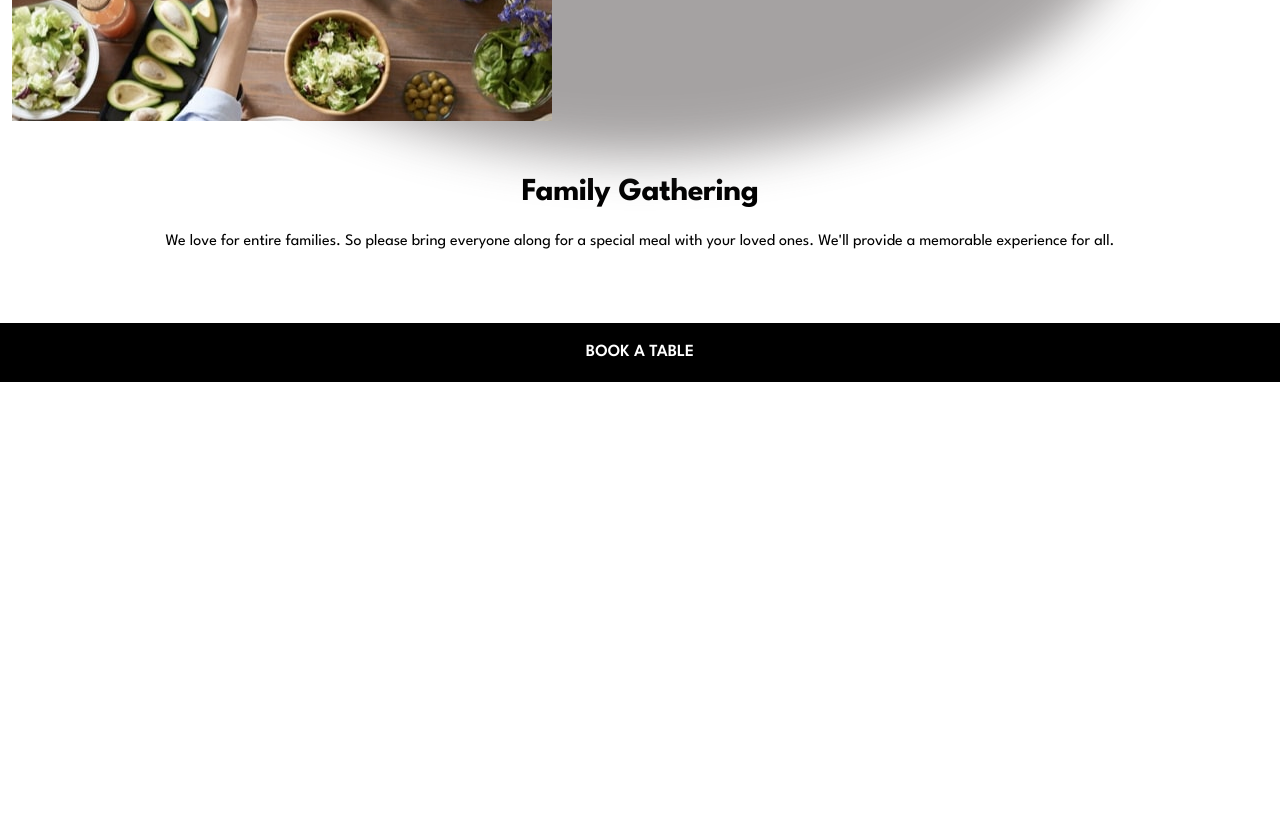
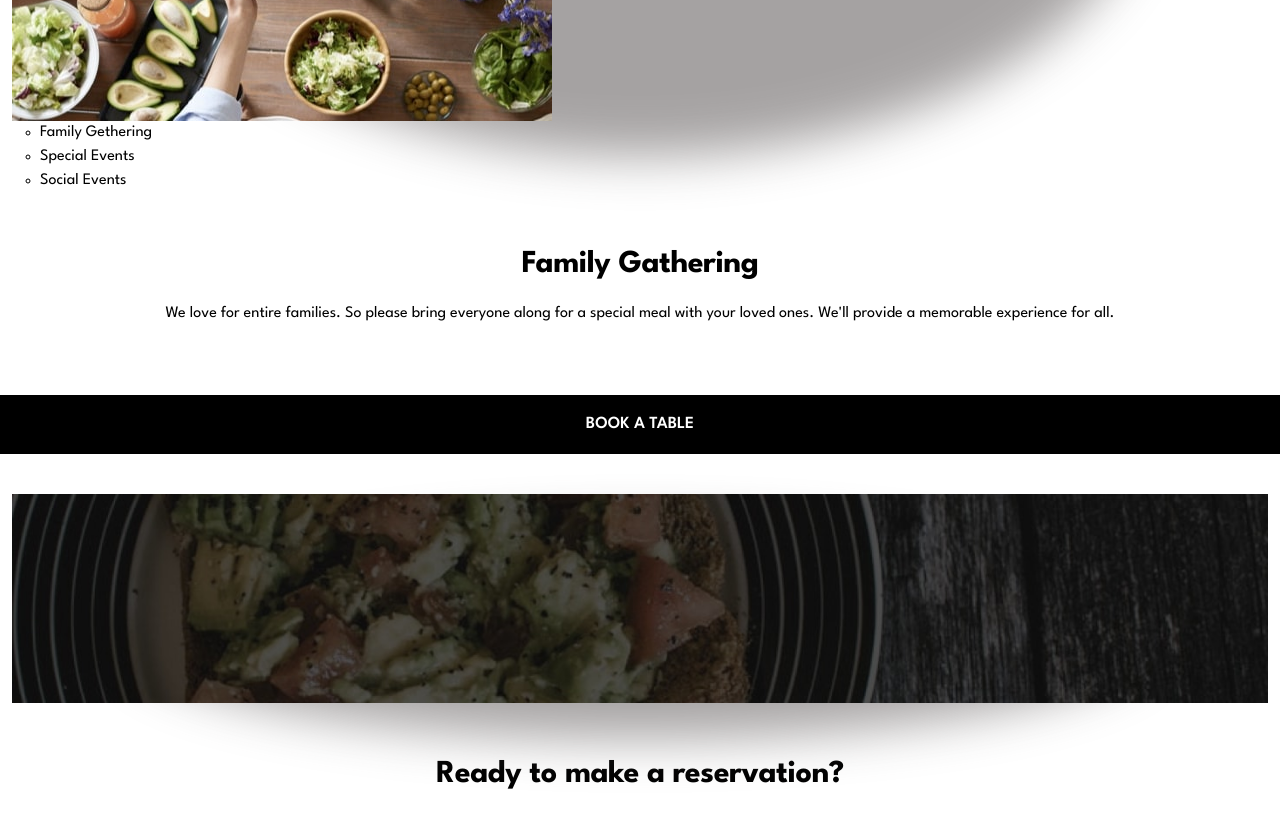
Before and after one commit to cgojk/dinner, a React (Vite) app: page / in a window 1280 px wide. Shown: the part 4080-4907 px from the top of the page. Before the commit the page ends 4482 px from the top, so only its background shows below. Built offline with nearby package versions, Linux system fonts and the light colour scheme.

Commit message:
adding a button to the footer

```diff
--- /dev/null
+++ b/src/components/Footer.jsx
@@ -0,0 +1,54 @@
+
+import React from "react";
+import readydesktop from "../images/homepage/ready-bg-desktop.jpg";
+import readytablet from "../images/homepage/ready-bg-tablet.jpg";
+import readymobile from "../images/homepage/ready-bg-mobile.jpg";
+import Button from "./Button";
+
+
+
+export default function Footer() {
+  return (
+    <>
+      {/* First section: white background */}
+      <section className="info__section info__section--light">
+
+              <picture className="image__info">
+                <source
+                  media="(min-width: 1024px)"
+                  srcSet={readydesktop}
+                />
+
+                <source
+                  media="(min-width: 710px)"
+                  srcSet={readytablet}
+                />
+
+                <img
+                  src={readymobile}
+                  alt="A plate with food on it"
+                  className="image__info"
+                />
+              </picture>
+
+
+              <div className="info__content">
+
+
+                <h2 className="info__title">Ready to make a reservation?</h2>
+
+            <Button
+                     to="/booking"
+                     className="button__container"
+                   >
+                     Book a Table
+                   </Button>
+              </div>
+
+
+
+      </section>
+</>
+  );
+
+}
--- a/src/components/Layout.jsx
+++ b/src/components/Layout.jsx
@@ -1,7 +1,7 @@
 import React from "react"
  import { Outlet } from "react-router-dom"
 
-//  import Footer from "./Footer"
+import Footer from "../components/Footer";
 
 
 export default function Layout() {
@@ -17,8 +17,8 @@ export default function Layout() {
       <main className="main-content">
         <Outlet />
       </main>
-{/*
-       <Footer variant={footerVariant}/>  */}
+      <Footer/>
+
     </div>
 
     )
--- a/src/components/ThirdSection.jsx
+++ b/src/components/ThirdSection.jsx
@@ -29,6 +29,11 @@ export default function ThirdSection() {
                   className="image__info"
                 />
               </picture>
+              <ul className="menu__list">
+                <li className="menu__item">Family Gethering</li>
+                <li className="menu__item">Special Events</li>
+                <li className="menu__item">Social Events</li>
+              </ul>
 
               <div className="info__content">
 
```
